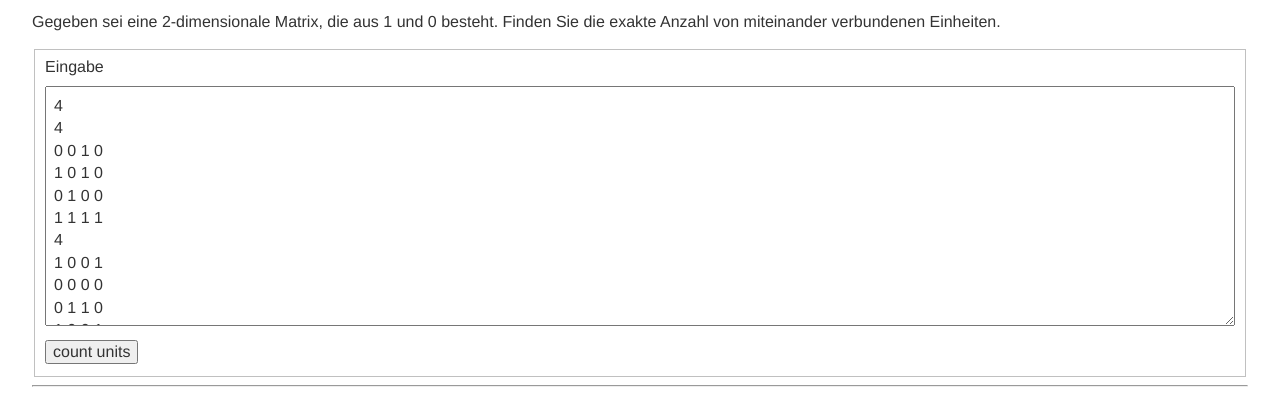
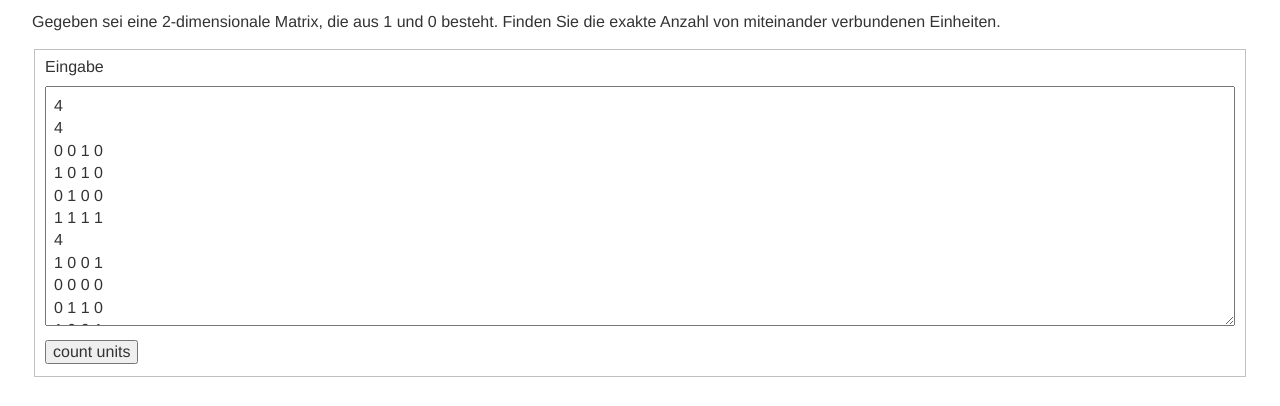
Before and after one commit to mstoltenburg/prototypes, a website: page zeit/src/index.html in a window 1280 px wide. Shown: the part 77-483 px from the top of the page. Drawn offline with nearby package versions, Linux system fonts and the light colour scheme; files that its build step writes are made by us from their sources.

Commit message:
tweak styles

```diff
--- a/zeit/src/sass/zeit.scss
+++ b/zeit/src/sass/zeit.scss
@@ -27,6 +27,14 @@ textarea {
 	padding: .5em;
 }
 
+hr {
+	margin: 2em 0;
+	border-width: 1px 0 0;
+	border-style: solid;
+	border-color: #ccc;
+	height: 0;
+}
+
 .result {
 	color: #000;
 	background-color: #e7e7e7;
```
